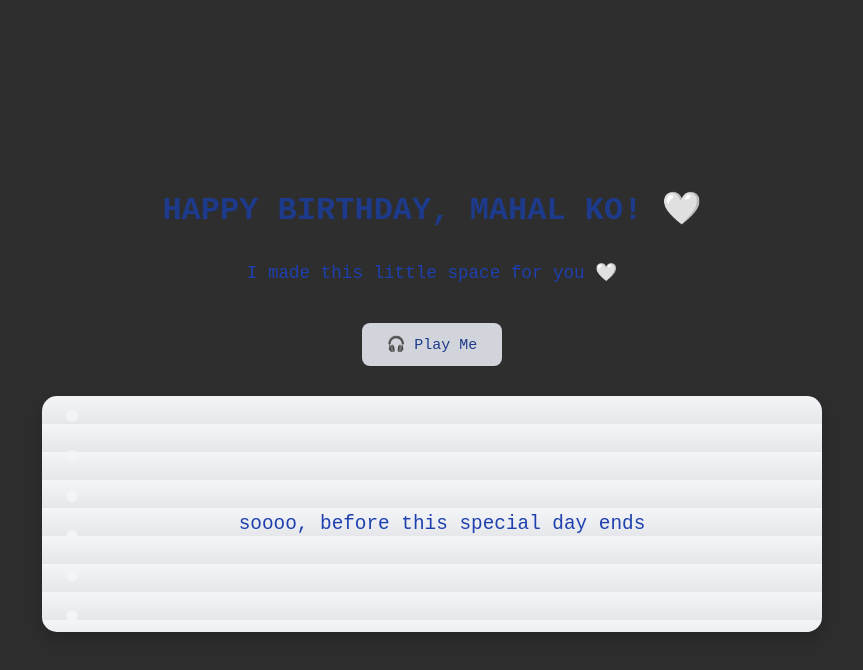
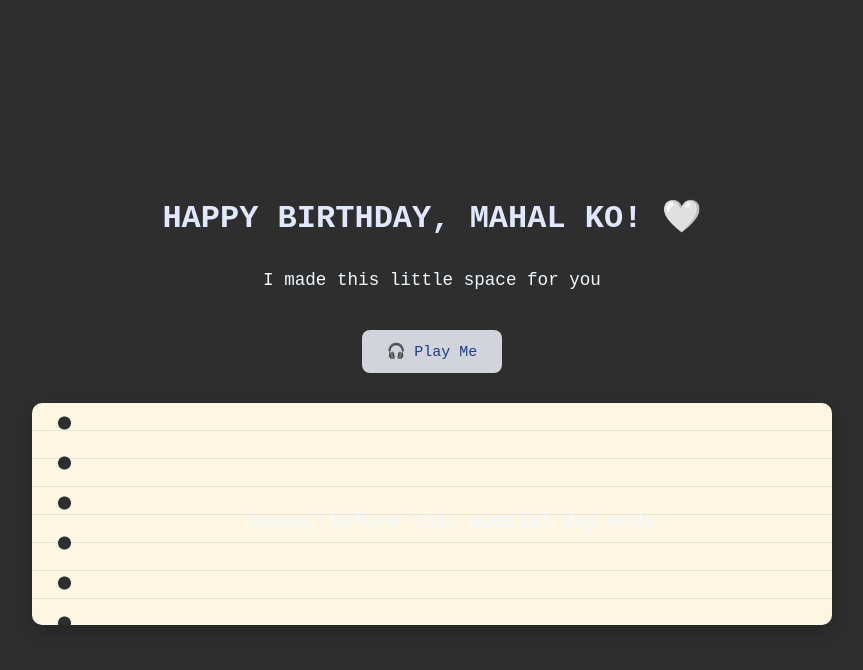
Before and after one commit to seiriii/seiriii.github.io, a plain HTML site: page vids.html in a window 1280 px wide. Both pictures are taken after a click on the button "💌 Read Me". Shown: the whole page, without its empty margins (208-1071 px from the left). Drawn offline with Linux system fonts and the light colour scheme.

Commit message:
Update vids.html

```diff
--- a/vids.html
+++ b/vids.html
@@ -3,7 +3,7 @@
 <head>
 <meta charset="UTF-8">
 <meta name="viewport" content="width=device-width, initial-scale=1.0">
-<title>HAPPY BIRTHDAY, MAHAL KOOO! 🤍</title>
+<title>FOR MY DARLING! 😋</title>
 <style>
     body {
         background: #2e2e2e; /* dark gray background */
@@ -14,7 +14,7 @@
         height: 100vh;
         margin: 0;
         font-family: "Courier New", monospace; /* typewriter font */
-        color: #1e3a8a; /* dark blue text */
+        color: #1e3a8a; /* dark blue text for letter */
         text-align: center;
     }
 
@@ -22,13 +22,13 @@
         font-size: 2em;
         margin-bottom: 15px;
         font-weight: 600;
-        color: #1e3a8a;
+        color: #e0e7ff; /* lighter header text */
     }
 
     p {
         font-size: 1.1em;
         margin-bottom: 30px;
-        color: #1e40af;
+        color: #f0f9ff; /* lighter subtitle text */
     }
 
     button {
@@ -51,23 +51,22 @@
         transform: scale(1.05);
     }
 
-    /* Lined-paper style letter box */
+    /* Classic letter-paper style */
     #letterBox {
         display: none;
         background: repeating-linear-gradient(
             to bottom,
-            #f3f4f6 0px,  /* light gray line */
-            #f3f4f6 2px,
-            #e5e7eb 28px   /* slightly darker gray between lines */
+            #fdf6e3 0px,    /* very light line */
+            #fdf6e3 27px,
+            #d2d2d2 28px    /* slightly darker background between lines */
         );
-        background-size: 100% 28px;
         color: #1e3a8a; /* dark blue text */
-        padding: 30px 30px 30px 50px; /* left padding to avoid dots */
-        border-radius: 15px;
+        padding: 30px 30px 30px 70px; /* extra left padding for dots */
+        border-radius: 10px;
         width: 90%;
         max-width: 700px;
         font-size: 1.1em;
-        line-height: 1.8em;
+        line-height: 1.6em;
         white-space: pre-wrap;
         overflow-wrap: break-word;
         font-family: "Courier New", monospace;
@@ -78,16 +77,15 @@
         position: relative;
     }
 
-    /* Left margin dots for paper look */
     #letterBox::before {
         content: "";
         position: absolute;
         top: 0;
-        left: 20px;
-        width: 20px;
+        left: 20px; /* margin line dots */
+        width: 25px;
         height: 100%;
-        background-image: radial-gradient(circle, #f3f4f6 5px, transparent 6px);
-        background-size: 20px 40px;
+        background-image: radial-gradient(circle, #2e2e2e 6px, transparent 7px);
+        background-size: 25px 40px;
         background-repeat: repeat-y;
         pointer-events: none;
     }
@@ -96,7 +94,7 @@
 <body>
 
 <h1>HAPPY BIRTHDAY, MAHAL KO! 🤍</h1>
-<p>I made this little space for you 🤍</p>
+<p>I made this little space for you</p>
 
 <!-- Buttons -->
 <button id="playlistBtn">🎧 Play Me</button>
```
